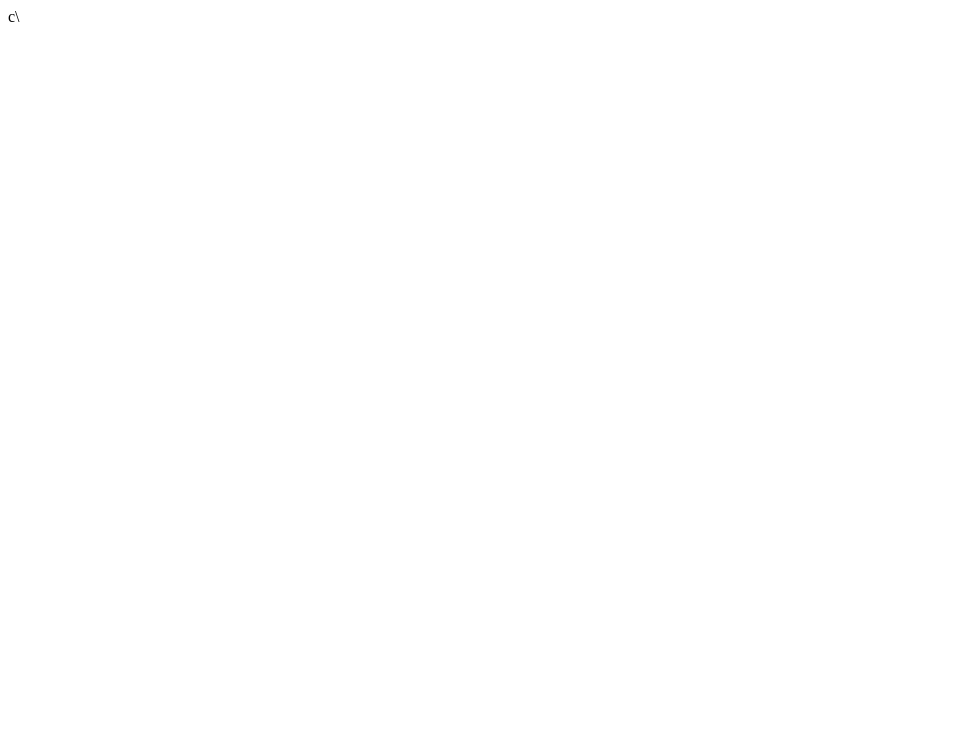
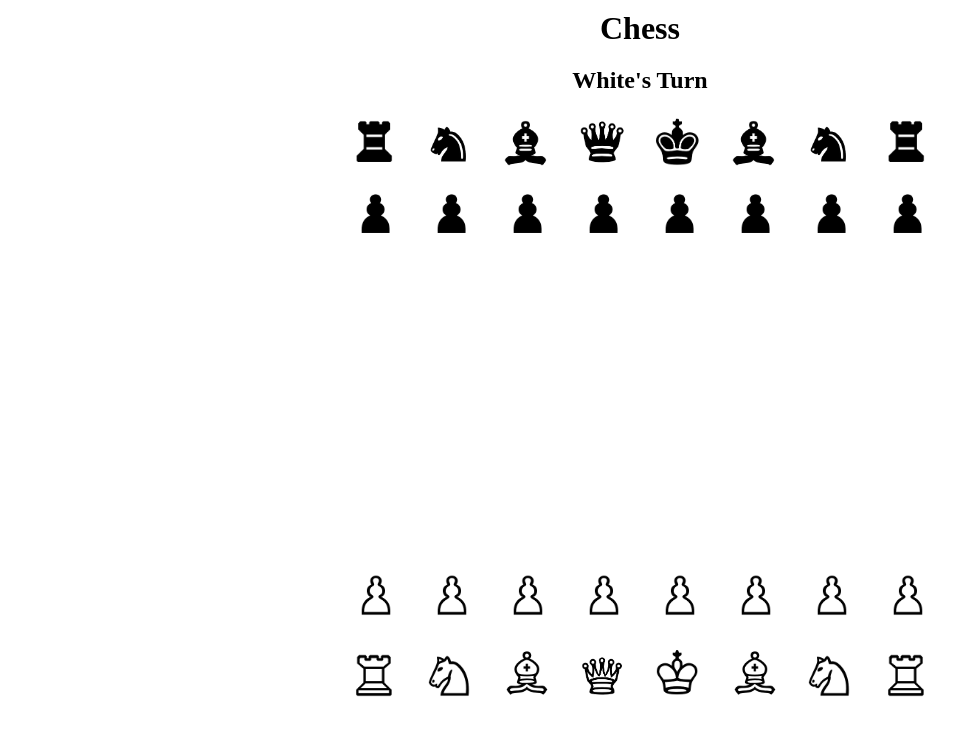
Before and after one commit to kulveercode/Chess-Js, a plain HTML site: page index.html in a window 1280 px wide. Shown: the whole page, without its empty margins (0-980 px from the left). Drawn offline with Linux system fonts and the light colour scheme; files whose address does not match are found by name.

Commit message:
second commit

```diff
--- a/index.html
+++ b/index.html
@@ -4,10 +4,97 @@
     <meta charset="UTF-8">
     <meta name="viewport" content="width=device-width, initial-scale=1.0">
     <title>Chess 2-Player</title>
+    <link rel="stylesheet" href="style.css">
 </head>
 <body>
 
+    <h1>Chess</h1>
+    <h2 id="tog">White's Turn</h2>
 
-    c\<script src="script.js"></script>
+    <ul>
+        <div class="divv" id="row8">
+            <li class="box" id="b801">Brook</li>
+            <li class="box" id="b802">Bknight</li>
+            <li class="box" id="b803">Bbishop</li>
+            <li class="box" id="b804">Bqueen</li>
+            <li class="box" id="b805">Bking</li>
+            <li class="box" id="b806">Bbishop</li>
+            <li class="box" id="b807">Bknight</li>
+            <li class="box" id="b808">Brook</li>
+        </div>
+        <div class="divv" id="row7">
+            <li class="box" id="b701">Bpawn</li>
+            <li class="box" id="b702">Bpawn</li>
+            <li class="box" id="b703">Bpawn</li>
+            <li class="box" id="b704">Bpawn</li>
+            <li class="box" id="b705">Bpawn</li>
+            <li class="box" id="b706">Bpawn</li>
+            <li class="box" id="b707">Bpawn</li>
+            <li class="box" id="b708">Bpawn</li>
+        </div>
+        <div class="divv" id="row6">
+            <li class="box" id="b601"></li>
+            <li class="box" id="b602"></li>
+            <li class="box" id="b603"></li>
+            <li class="box" id="b604"></li>
+            <li class="box" id="b605"></li>
+            <li class="box" id="b606"></li>
+            <li class="box" id="b607"></li>
+            <li class="box" id="b608"></li>
+        </div>
+        <div class="divv" id="row5">
+            <li class="box" id="b501"></li>
+            <li class="box" id="b502"></li>
+            <li class="box" id="b503"></li>
+            <li class="box" id="b504"></li>
+            <li class="box" id="b505"></li>
+            <li class="box" id="b506"></li>
+            <li class="box" id="b507"></li>
+            <li class="box" id="b508"></li>
+        </div>
+        <div class="divv" id="row4">
+            <li class="box" id="b401"></li>
+            <li class="box" id="b402"></li>
+            <li class="box" id="b403"></li>
+            <li class="box" id="b404"></li>
+            <li class="box" id="b405"></li>
+            <li class="box" id="b406"></li>
+            <li class="box" id="b407"></li>
+            <li class="box" id="b408"></li>
+        </div>
+        <div class="divv" id="row3">
+            <li class="box" id="b301"></li>
+            <li class="box" id="b302"></li>
+            <li class="box" id="b303"></li>
+            <li class="box" id="b304"></li>
+            <li class="box" id="b305"></li>
+            <li class="box" id="b306"></li>
+            <li class="box" id="b307"></li>
+            <li class="box" id="b308"></li>
+        </div>
+        <div class="divv" id="row2">
+            <li class="box Wpawn" id="b201">Wpawn</li>
+            <li class="box Wpawn" id="b202">Wpawn</li>
+            <li class="box Wpawn" id="b203">Wpawn</li>
+            <li class="box Wpawn" id="b204">Wpawn</li>
+            <li class="box Wpawn" id="b205">Wpawn</li>
+            <li class="box Wpawn" id="b206">Wpawn</li>
+            <li class="box Wpawn" id="b207">Wpawn</li>
+            <li class="box Wpawn" id="b208">Wpawn</li>
+        </div>
+        <div class="divv" id="row1">
+            <li class="box" id="b101">Wrook</li>
+            <li class="box" id="b102">Wknight</li>
+            <li class="box" id="b103">Wbishop</li>
+            <li class="box" id="b104">Wqueen</li>
+            <li class="box" id="b105">Wking</li>
+            <li class="box" id="b106">Wbishop</li>
+            <li class="box" id="b107">Wknight</li>
+            <li class="box" id="b108">Wrook</li>
+        </div>
+
+    </ul>
+
+    <script src="script.js"></script>
 </body>
 </html>
--- a/script.js
+++ b/script.js
@@ -0,0 +1,41 @@
+// Inserting the Images
+function insertImage(){
+
+    document.querySelectorAll(".box").forEach(image => {
+
+        if (image.innerText.length !== 0) {
+            if (image.innerText == 'Wpawn' || image.innerText == 'Bpawn') {
+                image.innerHTML = `${image.innerText} <img class='allimg allpawm' src='${image.innerText}.png' alt=''>`
+                image.style.cursor = 'pointer'
+            }
+            else {
+                image.innerHTML = ` ${image.innerText} <img class='allimg' src='${image.innerText}.png' alt=''>`
+                image.style.cursor = 'pointer'
+            }
+        }
+    })
+}
+insertImage()
+
+//Coloring
+
+function coloring() {
+    const color = document.querySelectorAll('.box')
+
+    color.forEach(color => {
+        getId = color.id
+        arr = Array.from(getId)
+        arr.shift()
+        aside = aval(arr.pop())
+        aup = eval(arr.shift())
+        a = aside + aup
+
+        if(a % 2 == 0){
+            color.style.backgroundColor = 'rgb(240, 201, 150)'
+        }
+        if(a % 2 !== 0){
+            color.style.backgroundColor = 'rgb(100, 75, 43)'
+        }
+    })
+}
+coloring()
--- a/style.css
+++ b/style.css
@@ -0,0 +1,62 @@
+*{
+    margin: 0;
+    padding: 0;
+}
+body{
+    display: grid;
+    place-items: center;
+    overflow-x: hidden;
+}
+h1{
+    margin: 10px;
+}
+ul{
+    display: grid;
+    grid-template-columns: 1fr;
+}
+.divv{
+    display: flex;
+}
+li{
+    list-style: none;
+    display: grid;
+    place-items: center;
+    font-size: 0px;
+}
+.box{
+    margin: 0.5px;
+    width: 75px;
+    height: 75px;
+}
+#tog{
+    margin: 10px 0px;
+}
+.allimg{
+    width: 45px;
+    position: relative;
+    bottom: 5px;
+}
+.allpawm{
+    transform: scale(0.7);
+}
+.authcont{
+    width: 100vw;
+}
+.author{
+    float: right;
+    margin-right: 50px;
+}
+
+
+@media (max-width:650px){
+    #tog{
+        margin-bottom: 70px;
+    }
+    .box{
+        width: 11vw;
+        height: 11vw;
+    }
+    .allimg{
+        width: 7vw;
+    }
+}
```
Also changed, not shown: images/Bbishop.png (added), images/Bking.png (added), images/Bknight.png (added), images/Bpawn.png (added), images/Bqueen.png (added), images/Brook.png (added), images/Wbishop.png (added), images/Wking.png (added), images/Wknight.png (added), images/Wpawn.png (added), images/Wqueen.png (added), images/Wrook.png (added).
